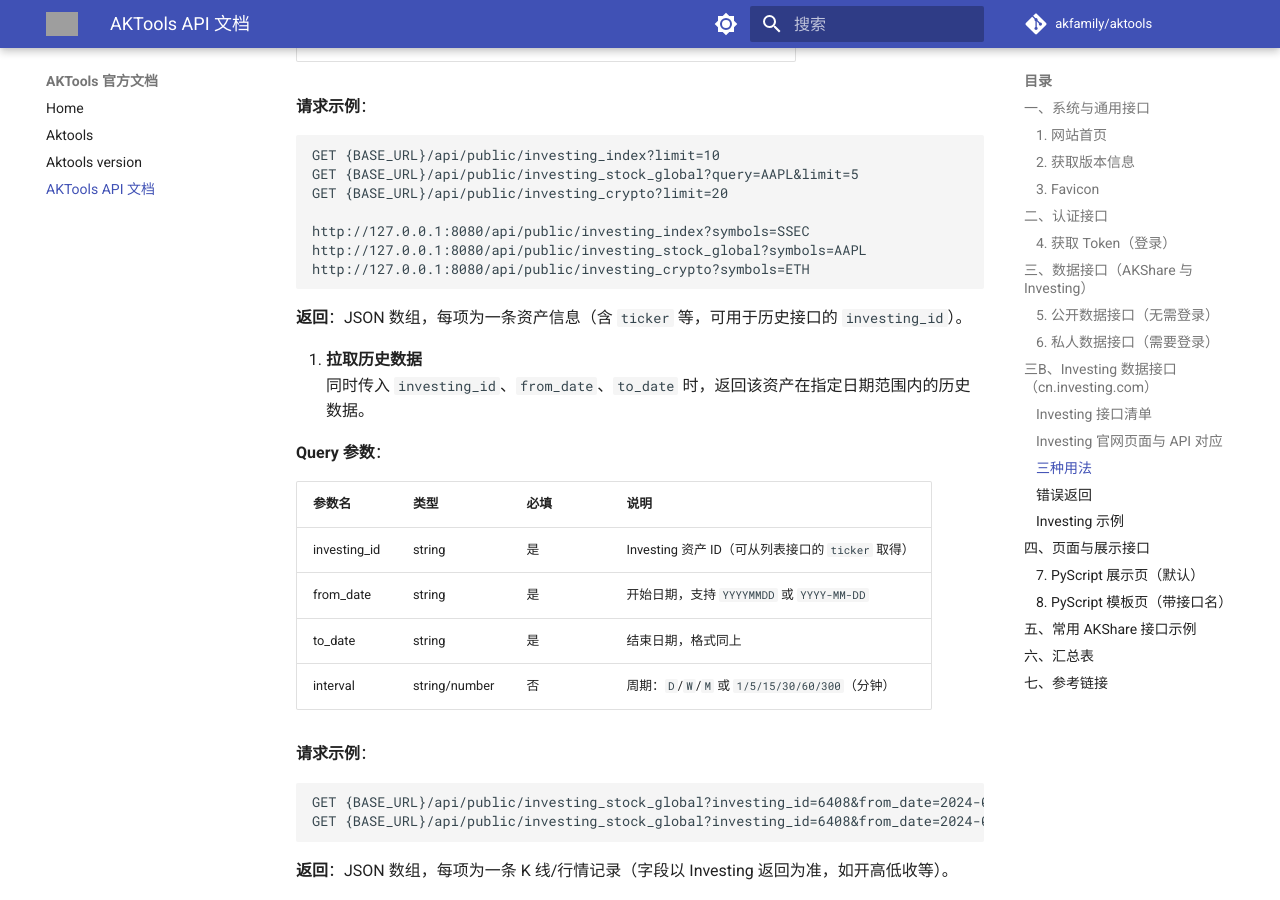
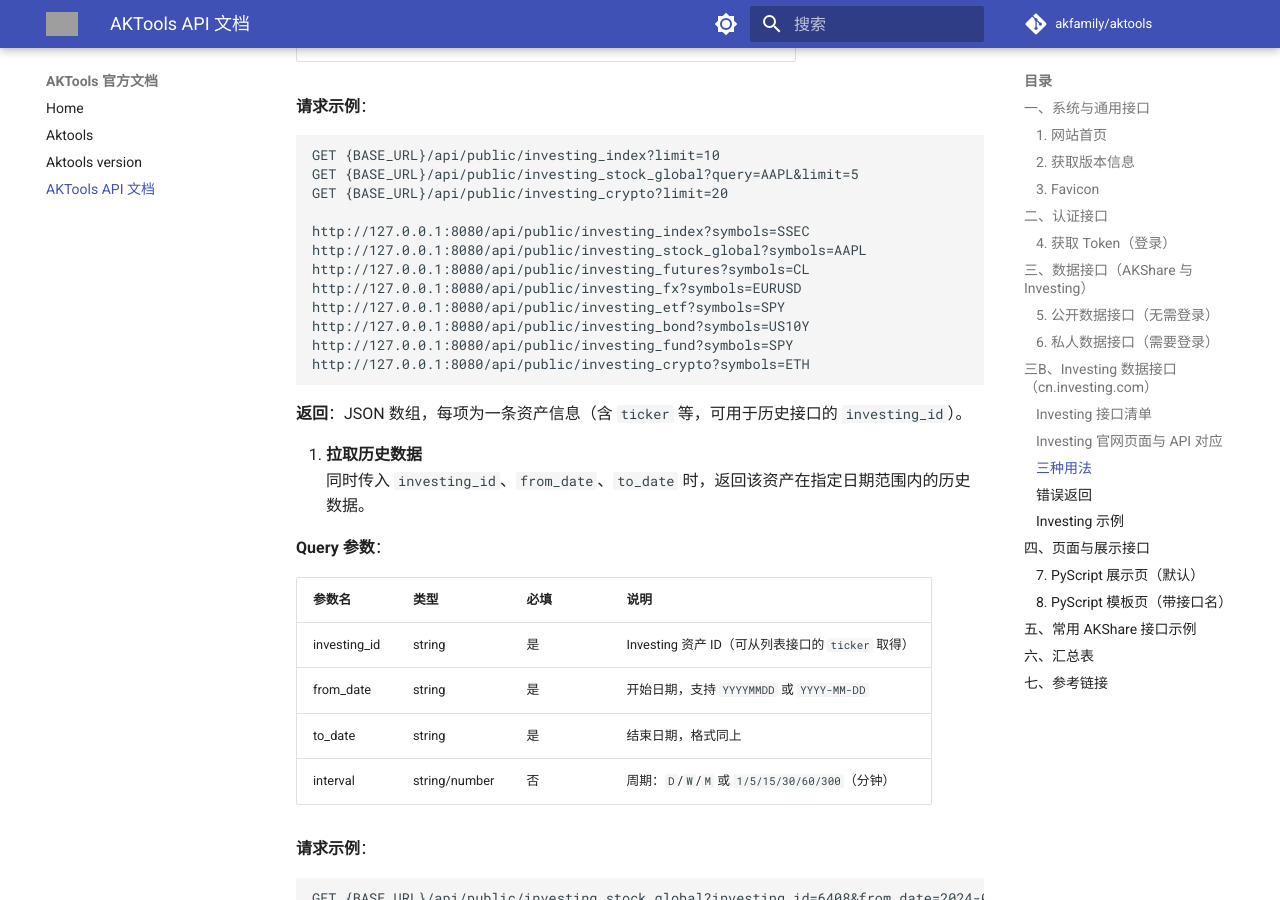
Before and after one commit to johnny-peters/aktools-change, an MkDocs documentation site: the page built from docs/api.md, in a window 1280 px wide and 900 px high, scrolled down 7778 px. Built offline with MkDocs 1.6.1 and Material for MkDocs 9.7.7, drawn with Linux system fonts in a browser that asks for light colours; comment, search, counter and statistics services are not loaded; some of the changed lines change nothing that is shown; grey boxes are pictures that could not be loaded.

Commit message:
Update API documentation to include additional investing endpoints for futures, forex, ETFs, bonds, and funds.

````diff
--- a/docs/api.md
+++ b/docs/api.md
@@ -293,6 +293,11 @@
 
    http://127.0.0.1:8080/api/public/investing_index?symbols=SSEC
    http://127.0.0.1:8080/api/public/investing_stock_global?symbols=AAPL
+   http://127.0.0.1:8080/api/public/investing_futures?symbols=CL
+   http://127.0.0.1:8080/api/public/investing_fx?symbols=EURUSD
+   http://127.0.0.1:8080/api/public/investing_etf?symbols=SPY
+   http://127.0.0.1:8080/api/public/investing_bond?symbols=US10Y
+   http://127.0.0.1:8080/api/public/investing_fund?symbols=SPY
    http://127.0.0.1:8080/api/public/investing_crypto?symbols=ETH
    ```
 
````
